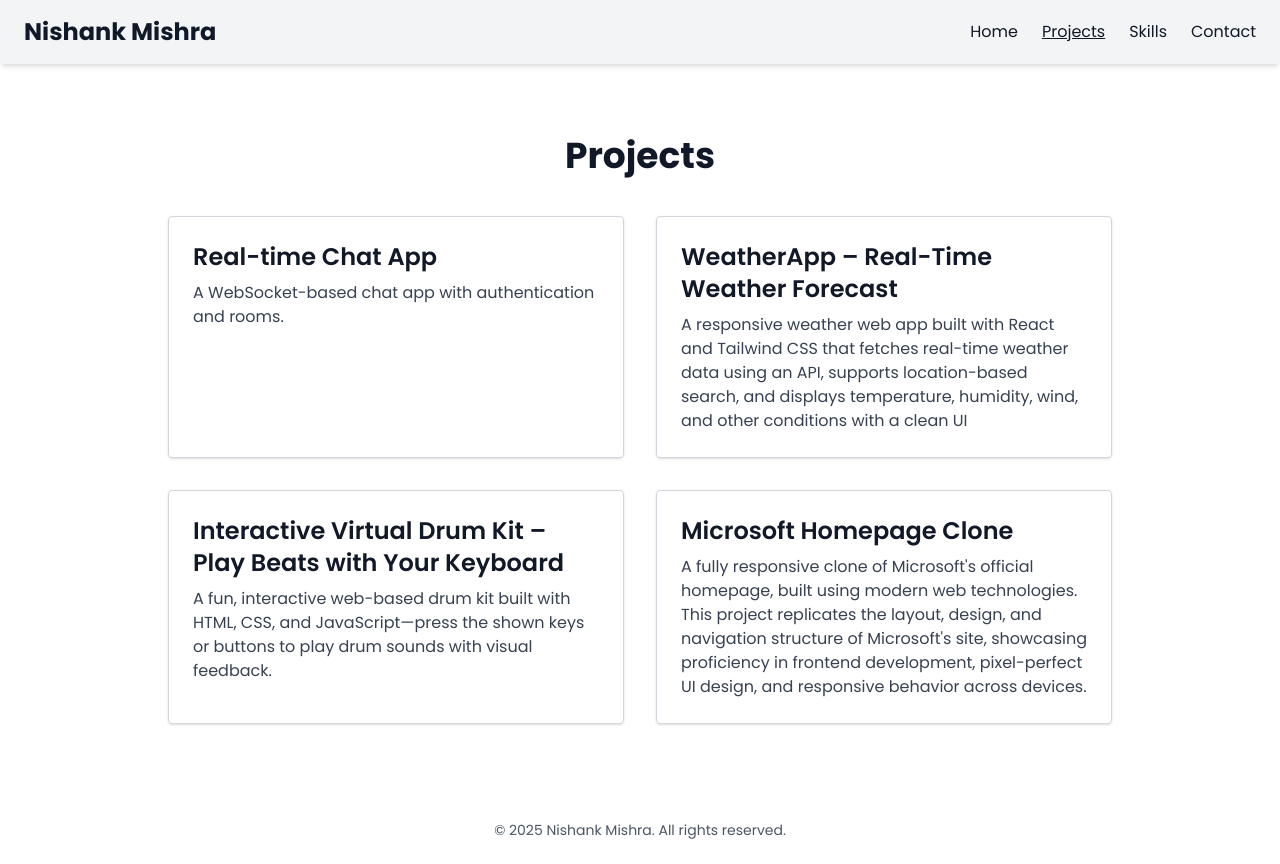
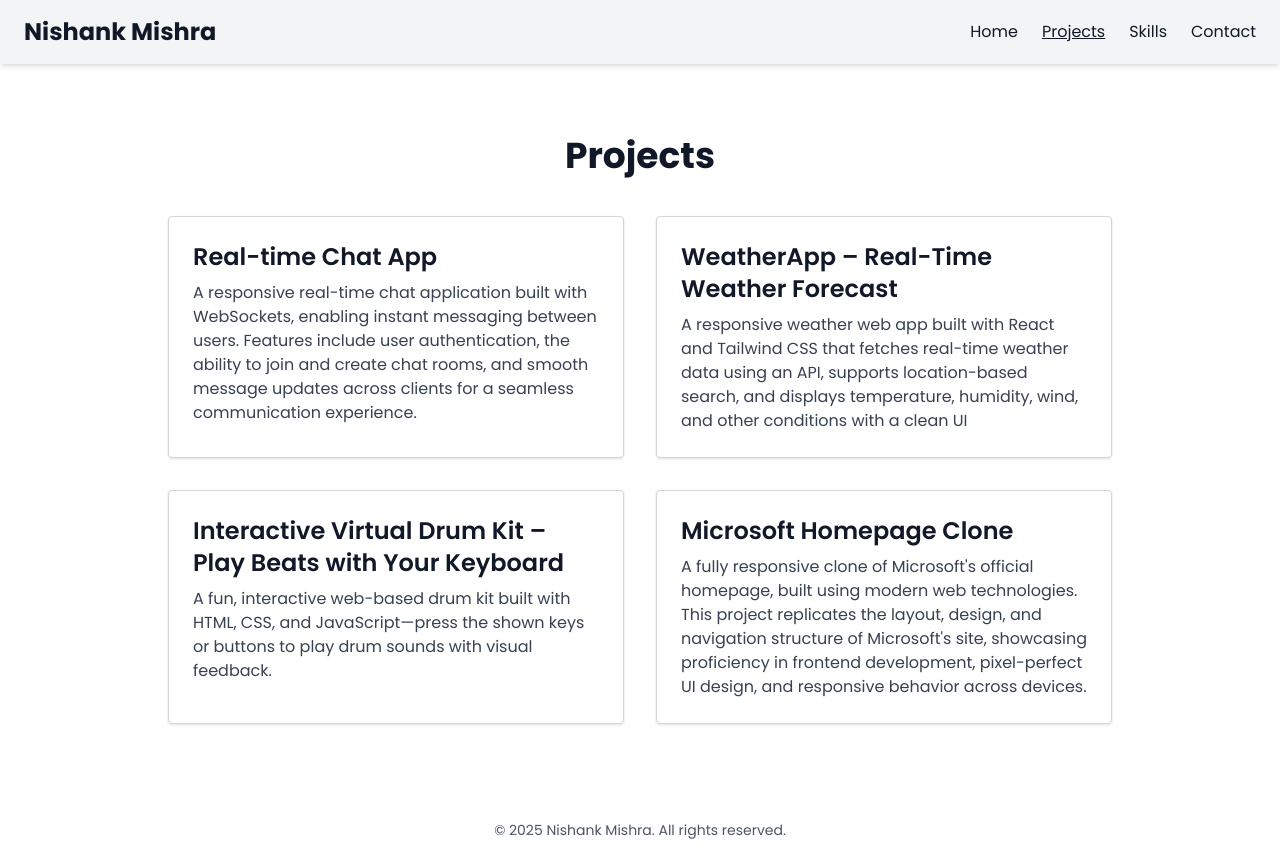
Before and after one commit to nishankmishra/portfolio, a React (Create React App) app: page /projects in a window 1280 px wide. Built offline with nearby package versions, Linux system fonts and the light colour scheme.

Commit message:
Update Projects.js

```diff
--- a/src/pages/Projects.js
+++ b/src/pages/Projects.js
@@ -3,7 +3,7 @@ import React from 'react';
 const projects = [
   {
     title: 'Real-time Chat App',
-    description: 'A WebSocket-based chat app with authentication and rooms.',
+    description: 'A responsive real-time chat application built with WebSockets, enabling instant messaging between users. Features include user authentication, the ability to join and create chat rooms, and smooth message updates across clients for a seamless communication experience.',
     url: 'https://peppy-gumption-f09059.netlify.app/'
   },
   {
```
